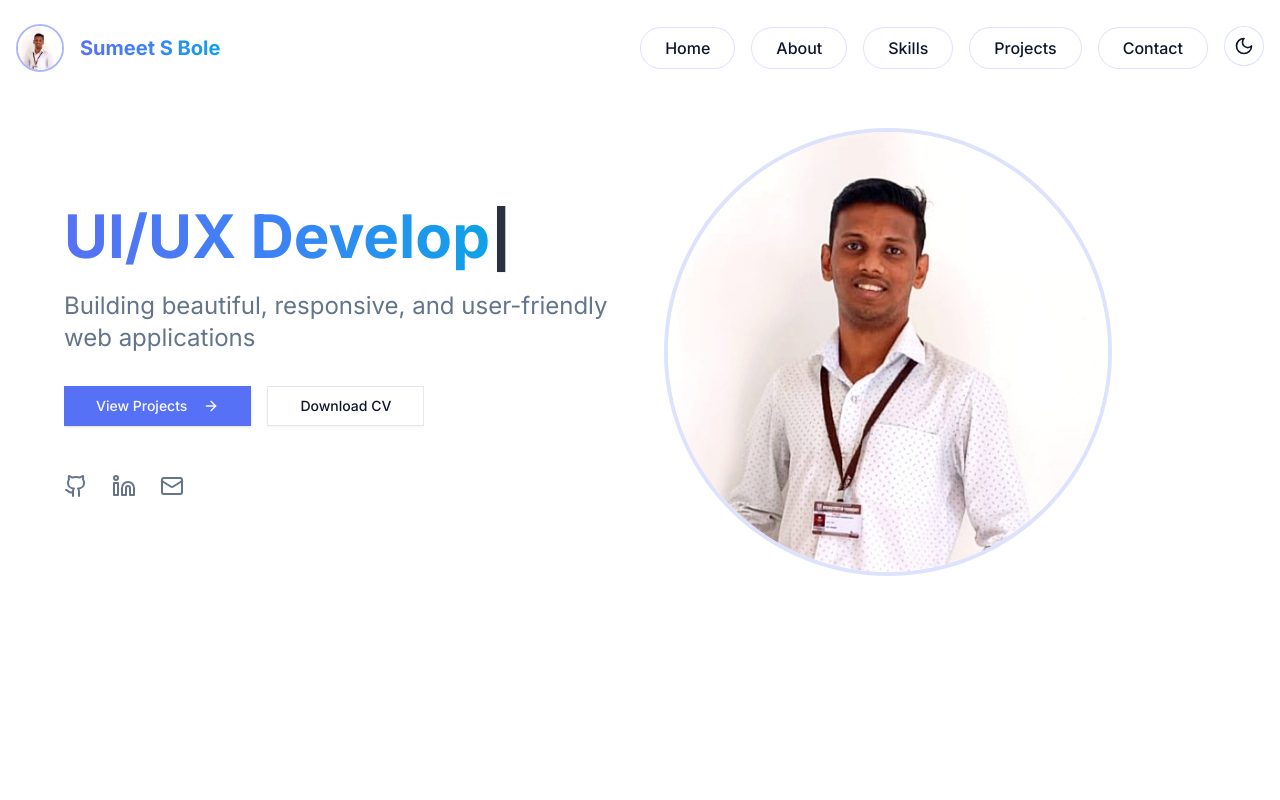
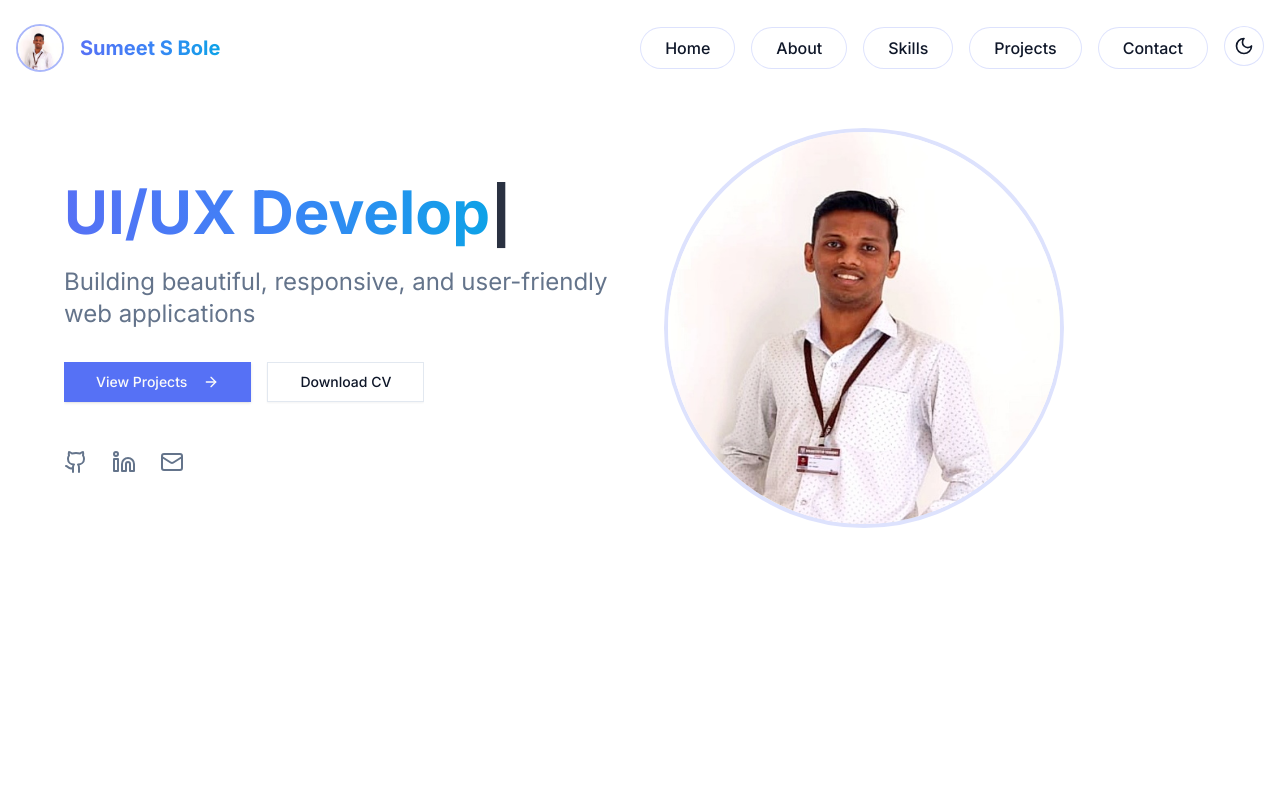
Before and after one commit to SumeetBole/portfolio-2, a Next.js app: page / in a window 1280 px wide. Shown: the top 800 px of the page. Built offline with nearby package versions, Linux system fonts and the light colour scheme.

Commit message:
updated site

```diff
--- a/components/sections/About.tsx
+++ b/components/sections/About.tsx
@@ -2,7 +2,8 @@
 
 import { motion, useScroll, useTransform, useInView } from "framer-motion";
 import { useRef } from "react";
-import { Calendar, Briefcase, GraduationCap, Code } from "lucide-react";
+import {  Briefcase, GraduationCap, Code } from "lucide-react";
+import Image from "next/image";
 
 const About = () => {
   const ref = useRef(null);
@@ -71,11 +72,13 @@ const About = () => {
                     opacity: imageOpacity
                   }}
                 >
-                  <img
-                    src="/assets/pngtree.png"
-                    alt="Profile"
-                    className="object-cover w-full h-full "
-                  />
+                    <Image
+                      src="/assets/pngtree.png"
+                      alt="Profile"
+                      layout="fill"
+                      objectFit="cover"
+                      className="object-cover w-full h-full"
+                    />
                 </motion.div>
               </div>
             </motion.div>
--- a/components/sections/Hero.tsx
+++ b/components/sections/Hero.tsx
@@ -3,6 +3,7 @@ import { motion } from "framer-motion";
 import { ArrowRight, Github, Linkedin, Mail } from "lucide-react";
 import { Button } from "@/components/ui/button";
 import { useEffect, useState } from "react";
+import Image from "next/image";
 import { BoxReveal } from "../magicui/box-reveal";
 
 const roles = ["Front-end Developer", "UI/UX Developer", "Technical Writer"];
@@ -128,10 +129,13 @@ const Hero = () => {
             <BoxReveal>
               <div className="relative w-full aspect-square max-w-md mx-auto">
                 <div className="absolute inset-0 from-primary/20 via-accent/20 to-secondary/20 rounded-full " />
-                <img
+                <Image
                   src="/assets/portrait2.jpg"
                   alt="Profile"
-                  className="rounded-full object-cover w-full h-full border-4 border-primary/20"
+                  width={400}
+                  height={400}
+                  className="rounded-full  h-full border-4 border-primary/20"
+                  priority
                 />
               </div>
             </BoxReveal>
--- a/components/sections/Projects.tsx
+++ b/components/sections/Projects.tsx
@@ -4,6 +4,7 @@ import { motion, useInView } from "framer-motion";
 import { ExternalLink, Github } from "lucide-react";
 import { Button } from "@/components/ui/button";
 import { useRef } from "react";
+import Image from "next/image";
 import { CardBody, CardContainer, CardItem } from "../ui/3d-card";
 
 const projects = [
@@ -50,18 +51,20 @@ const Projects = () => {
           <p className="text-lg text-muted-foreground">Some of my recent work</p>
         </motion.div>
 
-        <div className="grid md:grid-cols-2 lg:grid-cols-3 gap-8 max-w-6xl mx-auto ">
+        <div className="grid md:grid-cols-2 lg:grid-cols-3 gap-8 max-w-6xl mx-auto">
           {projects.map((project, index) => (
             <CardContainer key={index} className="group">
-              <CardBody className="bg-gray-50 relative group/card  dark:hover:shadow-2xl dark:hover:shadow-emerald-500/[0.2] dark:bg-gray-900 dark:border-white/[0.2] border-black/[0.1] w-auto  h-auto rounded-xl p-6 border">
+              <CardBody className="bg-gray-50 relative group/card dark:hover:shadow-2xl dark:hover:shadow-emerald-500/[0.2] dark:bg-gray-900 dark:border-white/[0.2] border-black/[0.1] w-auto h-auto rounded-xl p-6 border">
                 <CardItem
                   translateZ="90"
                   className="relative aspect-video overflow-hidden rounded-lg"
                 >
-                  <img
+                  <Image
                     src={project.image}
                     alt={project.title}
-                    className="object-cover w-full h-full group-hover:scale-110 transition-transform duration-300"
+                    width={500}
+                    height={300}
+                    className="group-hover:scale-110 transition-transform duration-300"
                   />
                 </CardItem>
                 <div className="p-6">
```
